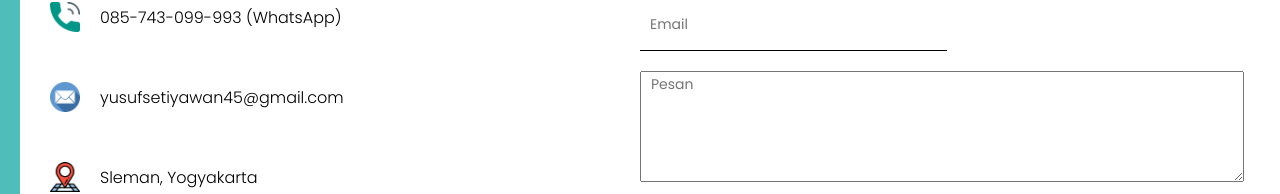
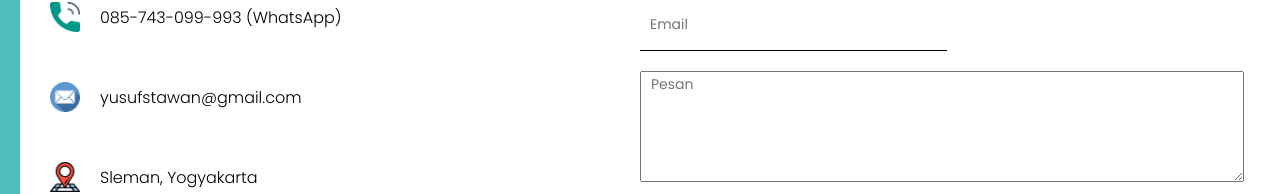
Before and after one commit to yusufstawan/yusufstawan, a React (Create React App) app: page / in a window 1280 px wide. Shown: the part 2871-3065 px from the top of the page. Built offline with nearby package versions, Linux system fonts and the light colour scheme.

Commit message:
update setting emailJS

```diff
--- a/src/components/contact/Contact.jsx
+++ b/src/components/contact/Contact.jsx
@@ -39,7 +39,7 @@ const Contact = () => {
 
             <div className="c-info-item">
               <img src={Email} alt="" className="c-icon" />
-              yusufsetiyawan45@gmail.com
+              yusufstawan@gmail.com
             </div>
 
             <div className="c-info-item">
```
